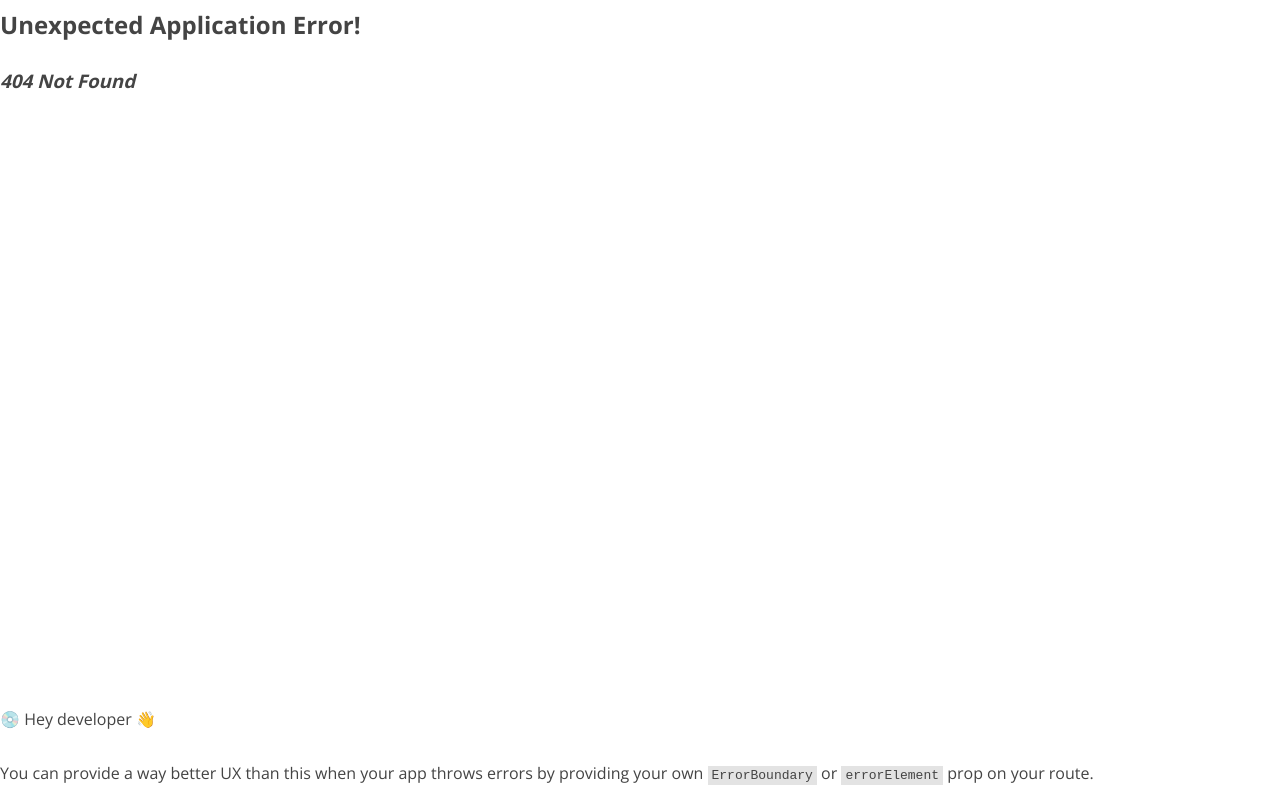
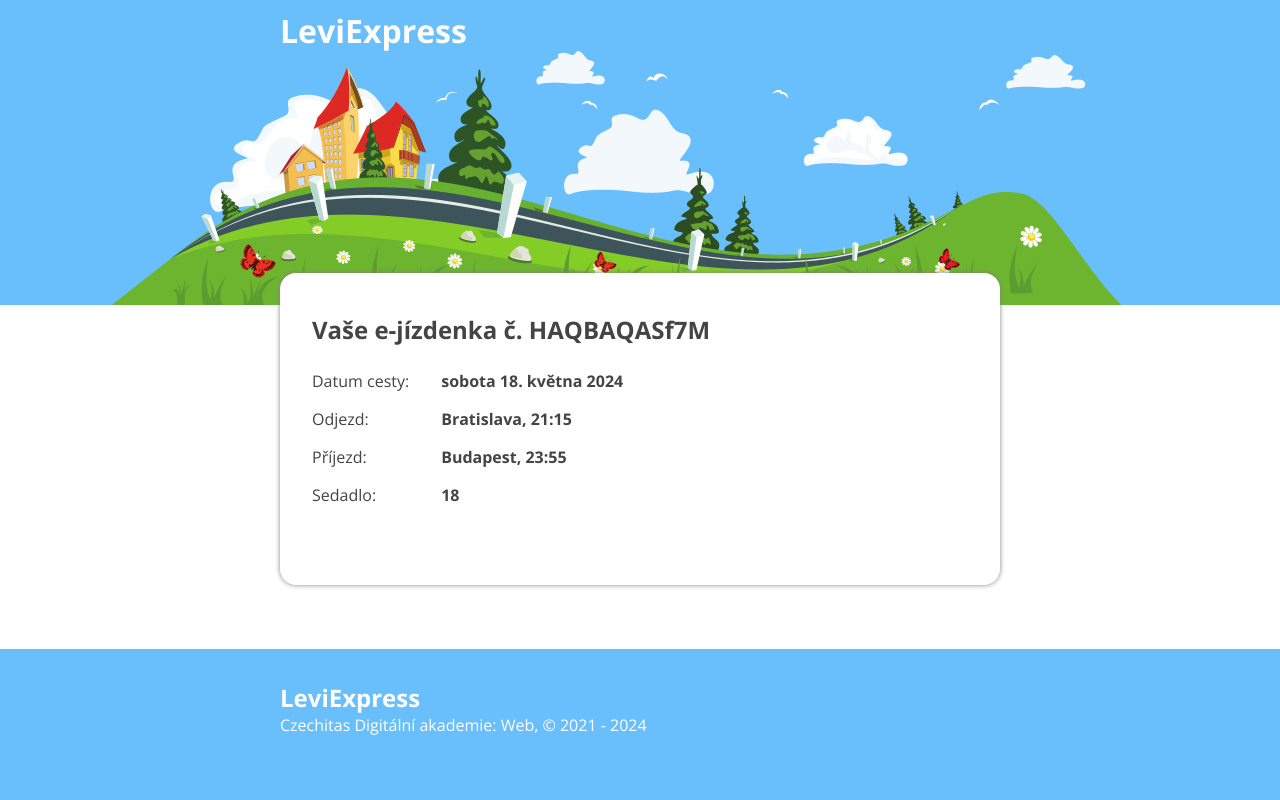
Before and after one commit to JanaEsther/React-Leviexpress, a React (Vite) app: page /reservation/1 in a window 1280 px wide. Before the commit this address had no page. Built offline with nearby package versions, Linux system fonts and the light colour scheme.

Commit message:
reservation-ticket

```diff
--- a/src/index.jsx
+++ b/src/index.jsx
@@ -13,7 +13,7 @@ const router = createBrowserRouter(
       element: <App />,
       children: [
         { path: '/', element: <HomePage /> },
-        { path: '/reservation', element: <ReservationPage /> },
+        { path: '/reservation/:id', element: <ReservationPage /> },
       ],
     },
   ],
--- a/src/pages/ReservationPage/index.jsx
+++ b/src/pages/ReservationPage/index.jsx
@@ -1,6 +1,34 @@
 import React from 'react'
+import { useParams } from 'react-router-dom';
+import { useState } from 'react';
 import './style.css'
 
  export const ReservationPage = () => {
-  return <h2>Vaše e-jízdenka</h2>;
+  const[reservation, setReservation] = useState(null);
+
+  const TicketDetail =()=>{
+    let params = useParams()
+    params.postId;
+  }
+
+
+  return (
+    <div class="reservation container">
+      <h2>Vaše e-jízdenka č. HAQBAQASf7M</h2>
+      <div class="reservation__body">
+        <div class="reservation__headings">
+          <p>Datum cesty:</p>
+          <p>Odjezd:</p>
+          <p>Příjezd:</p>
+          <p>Sedadlo:</p>
+        </div>
+        <div class="reservation__info">
+          <p>sobota 18. května 2024</p>
+          <p>Bratislava, 21:15</p>
+          <p>Budapest, 23:55</p>
+          <p>18</p>
+        </div>
+      </div>
+    </div>
+  );
 };
--- a/src/pages/ReservationPage/style.css
+++ b/src/pages/ReservationPage/style.css
@@ -0,0 +1,25 @@
+.reservation {
+  padding: 2rem;
+
+  margin: -2rem auto 4rem auto;
+  background-color: white;
+  border-radius: 1rem;
+  box-shadow: 0 0 5px gray;
+}
+
+container {
+  width: 720px;
+
+}
+
+.reservation__body {
+  display: flex;
+}
+
+.reservation__headings {
+  margin-right: 2rem;
+}
+
+.reservation__info {
+  font-weight: bold;
+}
```
